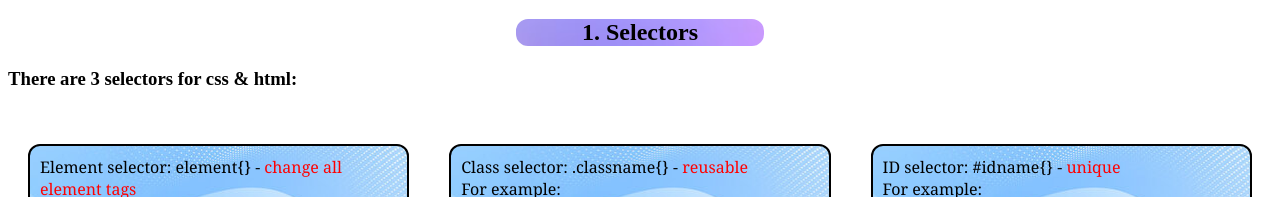
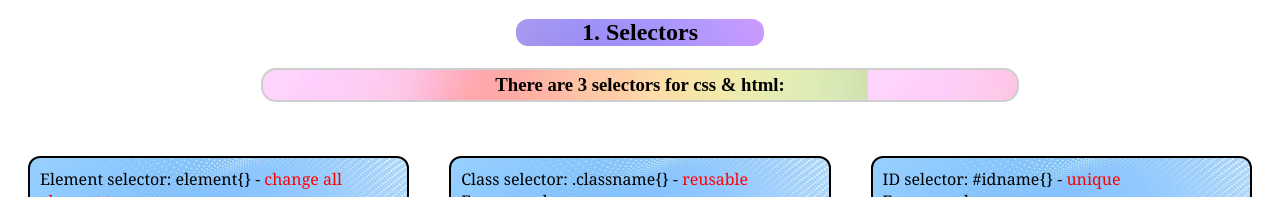
Before and after one commit to euler-teach-literacy/My-first-web, a plain HTML site: page index.html in a window 1280 px wide. Shown: the part 575-772 px from the top of the page. Drawn offline with Linux system fonts and the light colour scheme.

Commit message:
Update index.html

```diff
--- a/index.html
+++ b/index.html
@@ -14,7 +14,7 @@
         <h1 id="instruction">move your cursor to the boxes to see the changes!</h1>
 
         <h2>1. Selectors</h2>
-        <h3>There are 3 selectors for css & html: </h3>
+        <h3 class="subtitle1">There are 3 selectors for css & html: </h3>
         <div class="clearfix">
             <div class="boxes1">
                 <p class="fancy_box1">Element selector: element{} - <l class="important">change all element tags</l><br/>For example: <br/> <l class="important">h1{}</l> -- to change all header1 texts</p>
```
